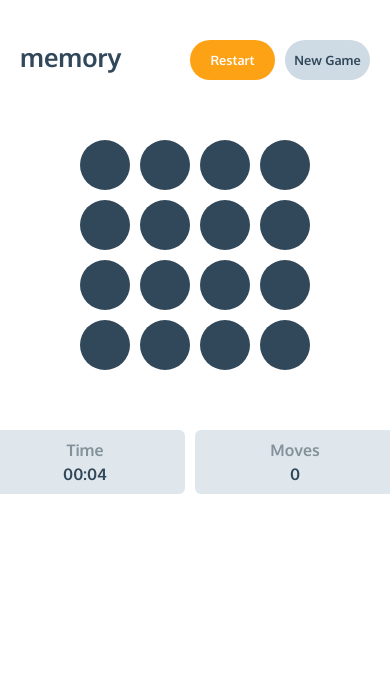
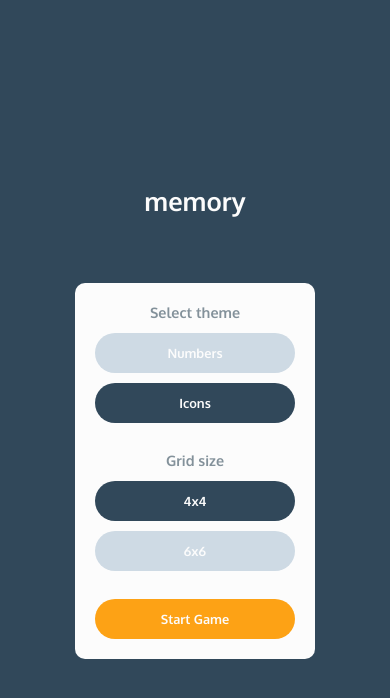
Before and after one commit to tymino/svelte_memory-game, a Svelte app: page / in a window 390 px wide. Shown: the top 698 px of the page. Built offline with nearby package versions, Linux system fonts and the light colour scheme.

Commit message:
fix: response style

```diff
--- a/src/App.svelte
+++ b/src/App.svelte
@@ -17,8 +17,6 @@
   .app {
     display: flex;
     flex-direction: column;
-    justify-content: center;
-    max-width: 500px;
-    margin: 0 auto;
+    max-width: 800px;
   }
 </style>
--- a/src/components/Game.svelte
+++ b/src/components/Game.svelte
@@ -1,6 +1,5 @@
 <script>
   import Header from './Header.svelte';
-  import Button from './Button.svelte';
   import Icon from './Icon.svelte';
   import Info from './Info.svelte';
   import Score from './Score.svelte';
@@ -176,7 +175,7 @@
   });
 </script>
 
-<main class="container">
+<main class="content">
   <Header on:restart={gameRestart} on:new={gameNew} />
 
   <div class="game">
@@ -206,7 +205,6 @@
         {/each}
       </div>
     {/if}
-  </div>
 
     <div class="game__info">
       <div class="game__info--wrapper">
@@ -214,6 +212,7 @@
       </div>
       <div class="game__info--wrapper">
         <Info title="Moves" data={countOfPlayerSteps} />
+      </div>
     </div>
   </div>
 
@@ -228,24 +227,22 @@
 </main>
 
 <style>
-  .container {
+  .content {
     display: flex;
     flex-direction: column;
     align-items: center;
-    justify-content: center;
+    width: 100vw;
     padding: 40px 20px 10px;
   }
 
   .game {
-    margin-top: 60px;
-    margin-bottom: 60px;
+    margin: 60px auto;
+    max-width: 500px;
   }
 
   .grid {
     display: flex;
     flex-direction: column;
-    justify-content: center;
-    align-items: center;
   }
 
   .row {
@@ -262,6 +259,8 @@
     align-items: center;
     width: 64px;
     height: 64px;
+    max-width: 80px;
+    max-height: 80px;
     padding: 12px;
     background: var(--color-primary);
     border-radius: 50%;
@@ -283,16 +282,14 @@
 
   .game__info {
     display: flex;
-    justify-content: center;
-    width: 100%;
-    max-width: 440px;
+    margin-top: 40px;
   }
 
   .game__info--wrapper {
     width: 100%;
   }
 
-  .game__info > div {
+  .game__info--wrapper:not(:last-child) {
     margin-right: 10px;
   }
 
@@ -303,4 +300,23 @@
       padding: 10px;
     }
   }
+  @media screen and (max-width: 400px) {
+    .cell {
+      width: 40px;
+      height: 40px;
+    }
+
+    .row:not(:last-child) {
+      margin-bottom: 6px;
+    }
+    .cell:not(:last-child) {
+      margin-right: 6px;
+    }
+  }
+  @media screen and (max-width: 350px) {
+    .cell {
+      width: 32px;
+      height: 32px;
+    }
+  }
 </style>
--- a/src/components/Info.svelte
+++ b/src/components/Info.svelte
@@ -44,7 +44,7 @@
   @media screen and (max-width: 475px) {
     .block {
       flex-direction: column;
-      width: 200px;
+      width: 100%;
     }
     .block__title {
       margin-bottom: 4px;
--- a/src/components/Logo.svelte
+++ b/src/components/Logo.svelte
@@ -21,4 +21,9 @@
       font-size: 1.6rem;
     }
   }
+  @media screen and (max-width: 350px) {
+    .logo {
+      font-size: .6rem;
+    }
+  }
 </style>
--- a/src/components/Menu.svelte
+++ b/src/components/Menu.svelte
@@ -14,6 +14,7 @@
     flex-direction: column;
     justify-content: center;
     align-items: center;
+    width: 100vw;
     height: 100vh;
     background: var(--color-dark);
   }
--- a/src/components/Settings.svelte
+++ b/src/components/Settings.svelte
@@ -26,9 +26,17 @@
       <div class="option__buttons">
         {#each option.pool as title (title)}
           {#if option.active === title}
-            <Button id={option.id} name={title} type="active" />
+            <div class="option__buttons--wrapper">
+              <Button id={option.id} name={title} type="active" />
+            </div>
           {:else}
-            <Button id={option.id} name={title} on:customClick={handleSwitchSetting} />
+            <div class="option__buttons--wrapper">
+              <Button
+                id={option.id}
+                name={title}
+                on:customClick={handleSwitchSetting}
+              />
+            </div>
           {/if}
         {/each}
       </div>
@@ -57,4 +65,29 @@
     display: flex;
     min-width: 320px;
   }
+  .option__buttons--wrapper {
+    width: 100%;
+  }
+
+  @media screen and (max-width: 475px) {
+    .settings {
+      padding: 20px;
+    }
+    .option:not(:last-child) {
+      margin-bottom: 28px;
+    }
+    .option__name {
+      text-align: center;
+    }
+    .option__buttons {
+      display: flex;
+      flex-direction: column;
+      width: 100%;
+      min-width: 200px;
+    }
+
+    .option__buttons--wrapper:not(:last-child) {
+      margin-bottom: 10px;
+    }
+  }
 </style>
--- a/src/store/index.js
+++ b/src/store/index.js
@@ -1,6 +1,6 @@
 import { writable, readable } from 'svelte/store';
 
-export const isGameRun = writable(true);
+export const isGameRun = writable(false);
 export const gameSettings = writable([
   { id: 'theme', name: 'Select theme', active: 'Icons', pool: ['Numbers', 'Icons'] },
   { id: 'grid', name: 'Grid size', active: '4x4', pool: ['4x4', '6x6'] },
```
Lines whose indentation alone changed are shown as unchanged.
